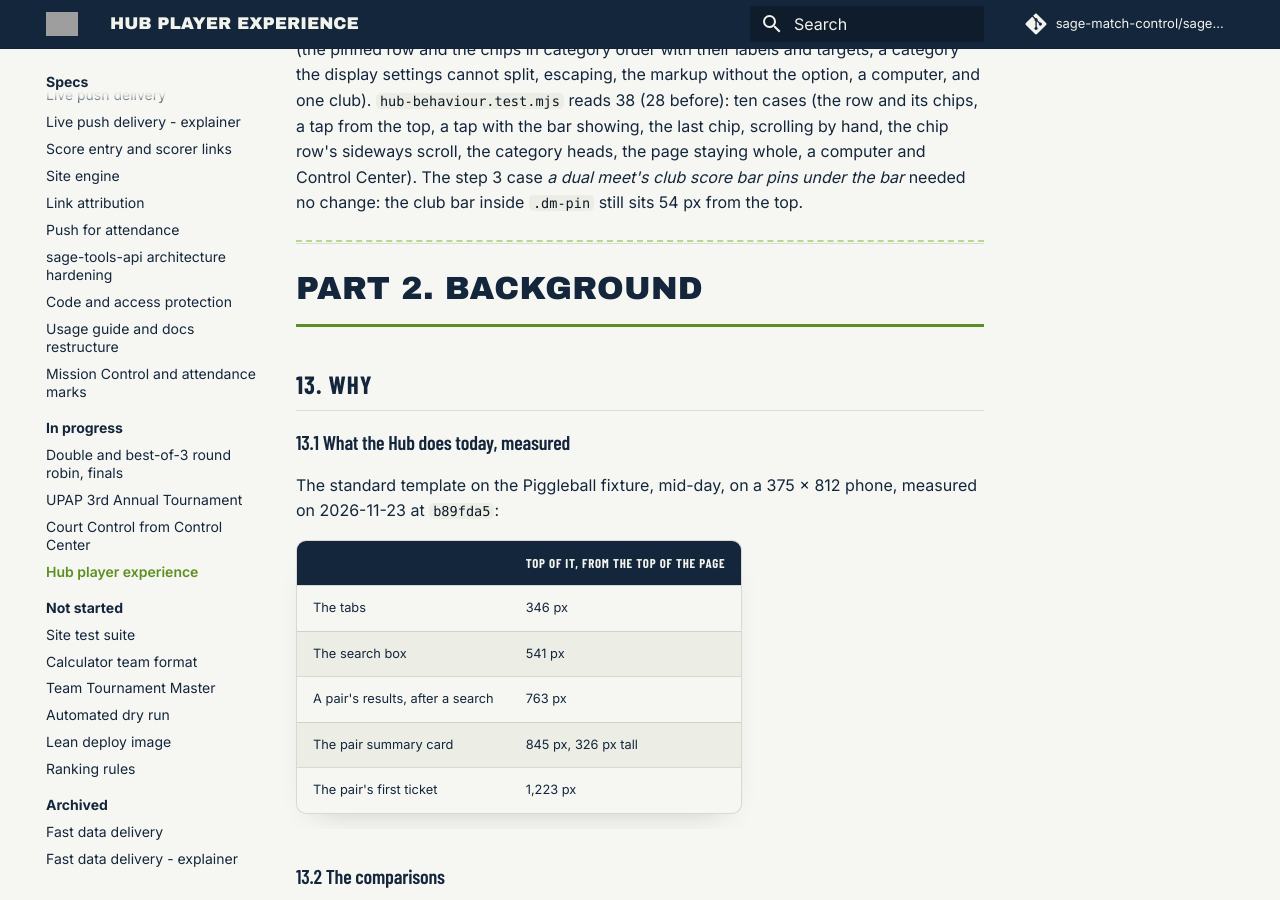
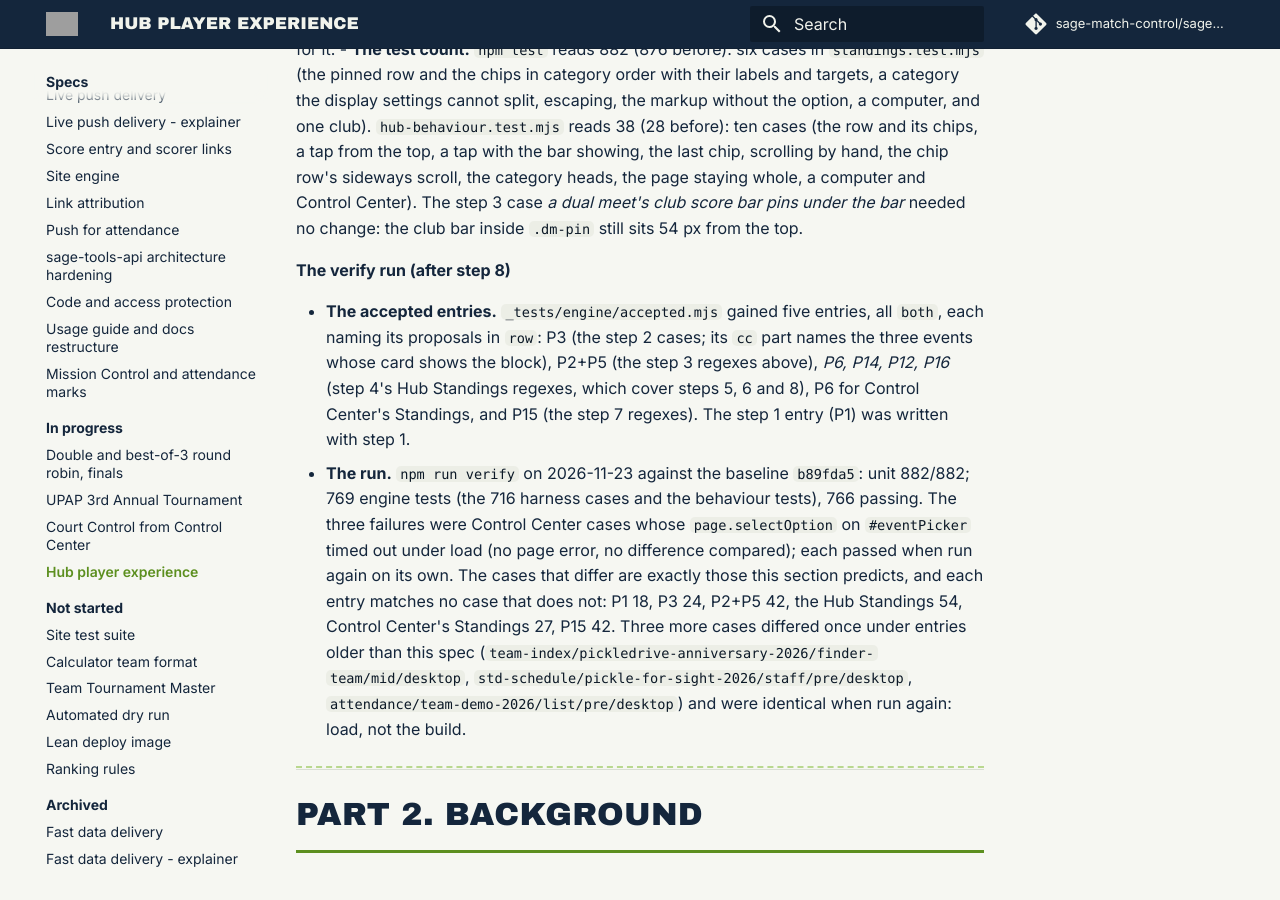
Before and after one commit to sage-match-control/sage-docs, an MkDocs documentation site: the page built from docs/specs/in-progress/hub-player-experience-spec.md, in a window 1280 px wide and 900 px high, scrolled down 40391 px. Built offline with MkDocs 1.6.1 and Material for MkDocs 9.7.7, drawn with Linux system fonts in a browser that asks for light colours; comment, search, counter and statistics services are not loaded; some of the changed text lies outside the part shown.

Commit message:
docs 2.97.1: Hub player experience, the verify run passes with the accepted harness entries for steps 2 to 8
Co-Authored-By: Claude Opus 5.5 <noreply@anthropic.com>

```diff
--- a/docs/specs/in-progress/hub-player-experience-spec.md
+++ b/docs/specs/in-progress/hub-player-experience-spec.md
@@ -1,6 +1,6 @@
 # Spec — Tournament Hub player experience
 
-> **Status: in progress — steps 1 to 8 of 8 built, all eight, with nothing left to build (a search shows its results; the next match on the pair summary card; the banner that folds into a bar; the round-robin status and tie pills; a Standings row opens that pair in Match Finder; a podium on a finished category; a dual meet's club score first, and *Pairs*; a dual meet's Standings jump to a category). The verify run, the owner's review, the merge and the accepted harness entries are still to do.** Written 2026-10-10 and 2026-10-25 as
+> **Status: in progress — steps 1 to 8 of 8 built, all eight, with nothing left to build (a search shows its results; the next match on the pair summary card; the banner that folds into a bar; the round-robin status and tie pills; a Standings row opens that pair in Match Finder; a podium on a finished category; a dual meet's club score first, and *Pairs*; a dual meet's Standings jump to a category). `npm run verify` passes on the branch with the accepted harness entries for steps 2 to 8 (2026-11-23); the owner's review and the merge are still to do.** Written 2026-10-10 and 2026-10-25 as
 > seventeen proposals; revisited 2026-11-23 against `sage-match-control.github.io`
 > commit `b89fda5`, when the owner kept nine, dropped eight, had three redone and
 > answered every decision (§12). Part 1 (§1–§12) is the build, written to be
@@ -1252,6 +1252,21 @@ Where the build departs from what Part 1 says.
   computer and Control Center). The step 3 case *a dual meet's club score bar pins under the bar* needed no change: the club bar inside
   `.dm-pin` still sits 54 px from the top.
 
+**The verify run (after step 8)**
+
+- **The accepted entries.** `_tests/engine/accepted.mjs` gained five entries, all `both`, each naming its proposals in
+  `row`: P3 (the step 2 cases; its `cc` part names the three events whose card shows the block), P2+P5 (the step 3
+  regexes above), *P6, P14, P12, P16* (step 4's Hub Standings regexes, which cover steps 5, 6 and 8), P6 for Control
+  Center's Standings, and P15 (the step 7 regexes). The step 1 entry (P1) was written with step 1.
+- **The run.** `npm run verify` on 2026-11-23 against the baseline `b89fda5`: unit 882/882; 769 engine tests (the 716
+  harness cases and the behaviour tests), 766 passing. The three failures were Control Center cases whose
+  `page.selectOption` on `#eventPicker` timed out under load (no page error, no difference compared); each passed when
+  run again on its own. The cases that differ are exactly those this section predicts, and each entry matches no case
+  that does not: P1 18, P3 24, P2+P5 42, the Hub Standings 54, Control Center's Standings 27, P15 42. Three more cases
+  differed once under entries older than this spec (`team-index/pickledrive-anniversary-2026/finder-team/mid/desktop`,
+  `std-schedule/pickle-for-sight-2026/staff/pre/desktop`, `attendance/team-demo-2026/list/pre/desktop`) and were
+  identical when run again: load, not the build.
+
 ---
 
 # Part 2. Background
--- a/mkdocs.yml
+++ b/mkdocs.yml
@@ -6,7 +6,7 @@ repo_name: sage-match-control/sage-docs
 edit_uri: edit/main/docs/
 # The docs version. Bump it with a new entry at the top of docs/changelog.md;
 # the deploy workflow checks the two agree.
-copyright: 'S.A.G.E. Documentation <a href="https://sage-match-control.github.io/sage-docs/changelog/">v2.97.0</a>'
+copyright: 'S.A.G.E. Documentation <a href="https://sage-match-control.github.io/sage-docs/changelog/">v2.97.1</a>'
 
 docs_dir: docs
 
```
Also changed, not shown: docs/changelog.md (+8 -0 lines), docs/specs/README.md (+1 -1 lines), docs/specs/in-progress/README.md (+1 -1 lines).
